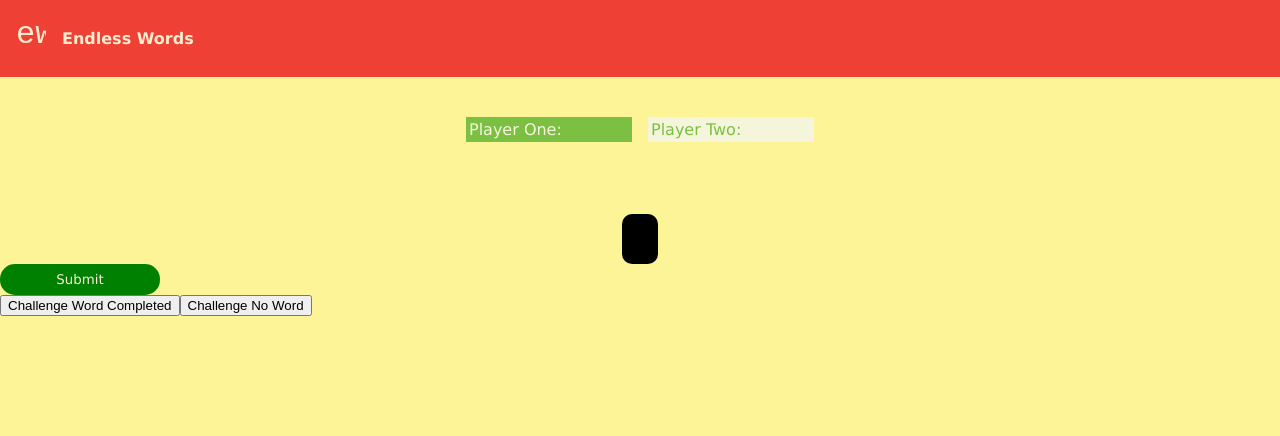
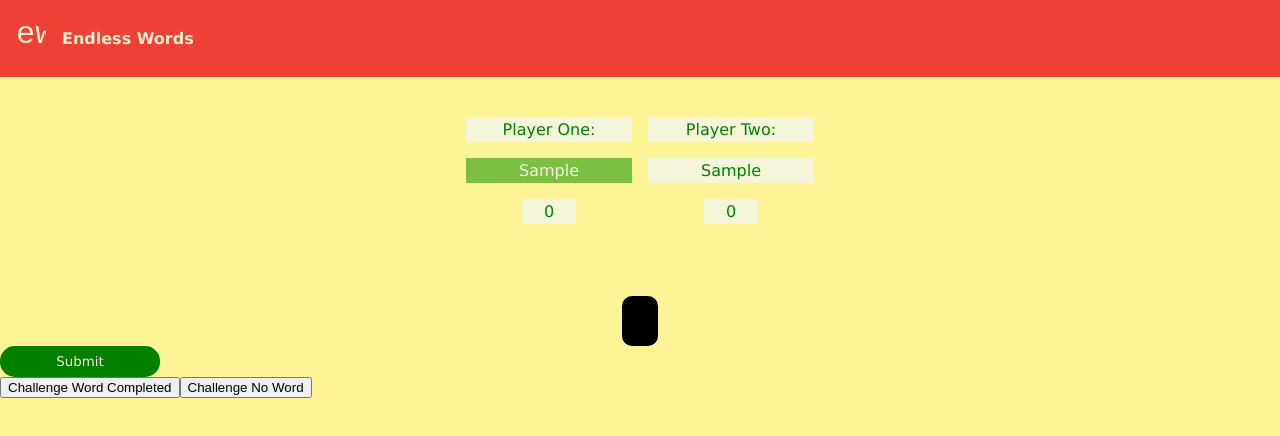
Before and after one commit to jezinho22/endless-words-2, a React (Vite) app: page / in a window 1280 px wide. Both pictures are taken after typing "Sample", "Sample" into the empty fields and a click on the button "Submit". Shown: the top 436 px of the page. Built offline with nearby package versions, Linux system fonts and the light colour scheme.

Commit message:
gameplay complete needs debugging

```diff
--- a/src/App.css
+++ b/src/App.css
@@ -90,18 +90,32 @@ h1 {
 	justify-content: center;
 	margin: 2rem 0;
 }
+#player-display div {
+	display: flex;
+	flex-direction: column;
+	align-items: center;
+}
 
 #player-display p {
 	width: 10rem;
 	margin: 0.5rem;
 	padding: 3px;
 	background-color: beige;
-	color: #7bc043;
+	color: green;
+	text-align: center;
 }
 
 #player-display .turn {
 	background-color:  #7bc043;
 	color:beige;
+}
+
+#player-display .score {
+	background-color:  beige;
+	color:green;
+	max-width: 3rem;
+	text-align: center;
+	align-self: center;
 }
 
 #letter-form div {
--- a/src/App.jsx
+++ b/src/App.jsx
@@ -6,15 +6,12 @@ import './reset.css'
 
 import Header from './Header'
 import PlayerForm from './PlayerForm'
-import Players from './Players'
+import PlayerDisplay from './PlayerDisplay'
 import Game from './Game'
 import ChallengeButtons from './ChallengeButtons'
 
 export default function App() {
 const [gameState, setGameState] = useState({fixedLetters:[], gamePhase: 'add players'})
-
-
-
 
   return (
     <>
@@ -22,7 +19,7 @@ const [gameState, setGameState] = useState({fixedLetters:[], gamePhase: 'add pla
     {gameState.gamePhase === 'add players' && <PlayerForm  setGameState = {setGameState} gameState = {gameState}/>}
     {gameState.gamePhase === 'play' &&
     <>
-      <Players gameState = {gameState}/>
+      <PlayerDisplay gameState = {gameState}/>
       <Game  setGameState = {setGameState} gameState = {gameState}/>
       <ChallengeButtons  setGameState = {setGameState} gameState = {gameState}/>
     </>
--- a/src/ChallengeButtons.jsx
+++ b/src/ChallengeButtons.jsx
@@ -44,9 +44,29 @@ const [answer, setAnswer] = useState('')
     }
 
 function closeChallenge(){
+    console.log('closing challenge')
     setShowNoWordModal(false)
     setShowWordModal(false)
-    // setGameState({...gameState, gamePhase: 'play', playerStart: })
+
+    // add points
+    let winnerIndex;
+    if (answer.outcome === 'Win'){
+        // find the current player
+        winnerIndex = gameState.playerTurn
+    } else if (answer.outcome === 'Lose'){
+        // find the preceding player
+        winnerIndex = Math.abs(gameState.playerTurn + 1) % 2
+    }
+    let playersArray = gameState.players
+    playersArray[winnerIndex].score += 1
+    // set up for next round
+    let nextRound = (gameState.playerStart + 1) % 2
+    setGameState({...gameState, players : playersArray, gamePhase: 'play', fixedLetters: [], playerStart : nextRound, playerTurn : nextRound})
+
+    console.log(nextRound)
+    console.log(playersArray)
+    console.log(gameState.players[gameState.playerStart])
+    console.log(playersArray.nextRound)
 
     // also update the scores
     // update the player to start
@@ -64,14 +84,14 @@ function closeChallenge(){
             <h2>Challenge by</h2>
             <h2>{gameState['player_' + gameState.playerTurn]}</h2>
             <p>Is {gameState.fixedLetters} a word?</p>
-            <DelayedJudgment answer = {answer} setShowModal = {setShowWordModal}/>
+            <DelayedJudgment answer = {answer} setShowModal = {setShowWordModal} closeChallenge = {closeChallenge}/>
         </div>}
         {showNoWordModal &&
         <div className="challenge">
             <h2>Challenge!</h2>
             <h2>{gameState['player_' + gameState.playerTurn]}</h2>
             <p>does not think you have a word!</p>
-            <WordChallengeForm setShowNoWordModal = {setShowNoWordModal} setGameState = {setGameState} gameState = {gameState} filteredWords = {filteredWords} setAnswer = {setAnswer} answer = {answer}/>
+            <WordChallengeForm setShowNoWordModal = {setShowNoWordModal} setGameState = {setGameState} gameState = {gameState} filteredWords = {filteredWords} setAnswer = {setAnswer} answer = {answer} closeChallenge = {closeChallenge}/>
         </div>
         }
     </div>
--- a/src/DelayedJudgment.jsx
+++ b/src/DelayedJudgment.jsx
@@ -1,6 +1,6 @@
 import { useEffect, useState } from "react"
 
-export default function DelayedJudgment({answer, setShowModal}) {
+export default function DelayedJudgment({answer, closeChallenge}) {
     const [delay, setDelay] = useState("")
 
     // delay answer, rendering dots
@@ -20,7 +20,7 @@ export default function DelayedJudgment({answer, setShowModal}) {
   <div>
     {delay.length < 12 ? <p>{delay}</p> : <>
             <p>{answer.wording}</p>
-            <button onClick={()=>setShowModal(false)}>Continue</button>
+            <button onClick={()=>closeChallenge()}>Continue</button>
             </>
     }
    </div>
--- /dev/null
+++ b/src/PlayerDisplay.jsx
@@ -0,0 +1,19 @@
+export default function PlayerDisplay({ gameState }) {
+	// toggle classname to add turn styling to player label
+	return (
+		<div id="player-display">
+			<div id="player-one">
+				<p>Player One: </p>
+				<p className = {gameState.playerTurn === 0 ? 'turn' : 'not-turn'}>{gameState.players[0].name}</p>
+				<p className = 'score'>{gameState.players[0].score}</p>
+			</div>
+			<div id="player-two">
+				<p>Player Two: </p>
+				<p className = {gameState.playerTurn === 1 ? 'turn' : 'not-turn'}>{gameState.players[1].name}</p>
+				<p className = 'score'>{gameState.players[1].score}</p>
+			</div>
+			{/* <p>Player Three: {players.playerThree}</p>
+			<p>Player Four: {players.playerFour}</p> */}
+		</div>
+	);
+}
--- a/src/PlayerForm.jsx
+++ b/src/PlayerForm.jsx
@@ -12,10 +12,10 @@ export default function PlayerForm({ setGameState, gameState }) {
 		// set up state for new game
 		// work out how to put players and scores into an array
 		console.log(form)
-		setGameState({ ...gameState, players : [{player_1 : form.player_1, player_1_Score : 0},
-												{player_2 : form.player_2, player_2_Score : 0},
-												{player_3 : form.player_3, player_3_Score : 0},
-												{player_4 : form.player_4, player_4_Score : 0}],
+		setGameState({ ...gameState, players : [{name : form.player_1, score : 0},
+												{name : form.player_2, score : 0},
+												{name : form.player_3, score : 0},
+												{name : form.player_4, score : 0}],
 												playerTurn: 0, playerStart: 0, gamePhase:'play' });
 	}
 
--- a/src/Players.jsx
+++ /dev/null
@@ -1,17 +0,0 @@
-export default function Players({ gameState }) {
-	// toggle classname to add turn styling to player label
-	return (
-		<div id="player-display">
-			<div id="player-one">
-				<p className = {gameState.playerTurn === 0 ? 'turn' : 'not-turn'}>Player One: {gameState.player_1}</p>
-				<div>{gameState.player_1_Score}</div>
-			</div>
-			<div id="player-two">
-				<p className = {gameState.playerTurn === 1 ? 'turn' : 'not-turn'}>Player Two: {gameState.player_2}</p>
-				<div>{gameState.player_2_Score}</div>
-			</div>
-			{/* <p>Player Three: {players.playerThree}</p>
-			<p>Player Four: {players.playerFour}</p> */}
-		</div>
-	);
-}
--- a/src/WordChallengeForm.jsx
+++ b/src/WordChallengeForm.jsx
@@ -3,7 +3,7 @@ import wordlist from "./assets/wordlist.json";
 
 import DelayedJudgment from "./DelayedJudgment";
 
-export default function WordChallengeForm({answer, setAnswer, gameState, filteredWords, setShowNoWordModal}) {
+export default function WordChallengeForm({answer, setAnswer, gameState, filteredWords, setShowNoWordModal, closeChallenge}) {
     const [inputWord, setInputWord] = useState('');
 
     function handleChange(event){
@@ -44,7 +44,7 @@ export default function WordChallengeForm({answer, setAnswer, gameState, filtere
         <input name="wordInHead" onChange={handleChange}/>
         <button type='submit'>Submit</button>
         </form>
-        <DelayedJudgment answer = {answer} setShowModal = {setShowNoWordModal}/>
+        <DelayedJudgment answer = {answer} closeChallenge = {closeChallenge}/>
     </div>
   )
 }
```
